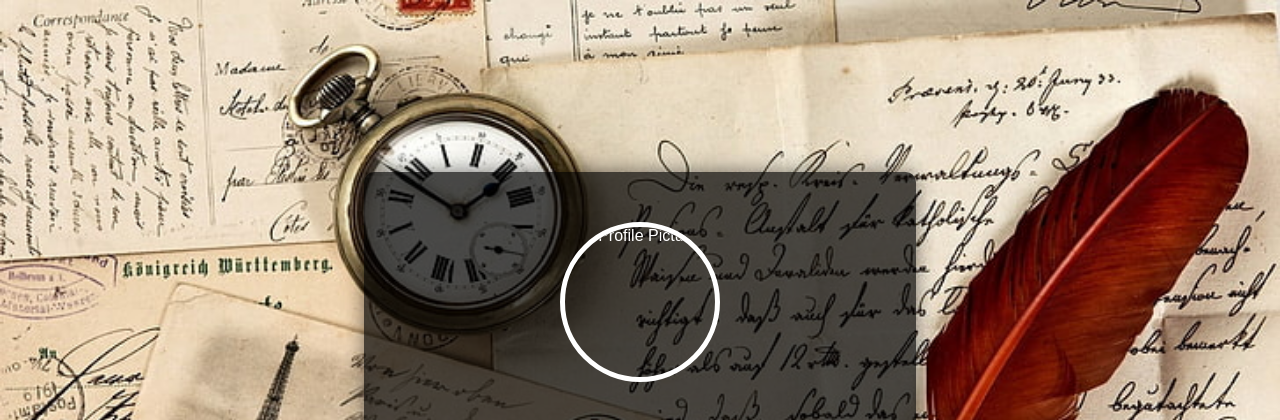
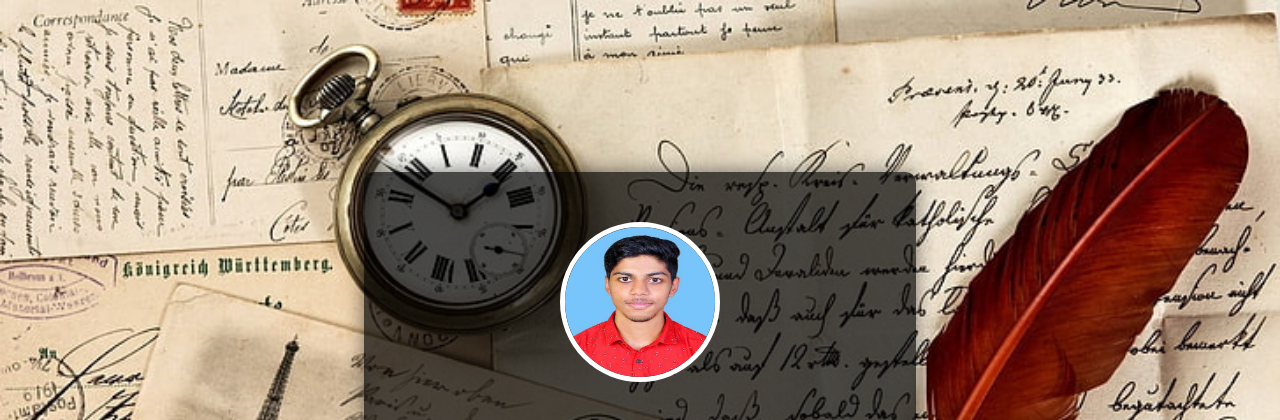
Before and after one commit to colinjoy63/colin, a plain HTML site: page index.html in a window 1280 px wide. Shown: the top 420 px of the page. Drawn offline with Linux system fonts and the light colour scheme.

Commit message:
Update index.html

```diff
--- a/index.html
+++ b/index.html
@@ -9,7 +9,7 @@
 <body>
     <div class="container">
         <div class="profile">
-            <img src="colin/ Photo1.jpg" alt="Profile Picture" class="profile-img">
+            <img src="Photo1.jpg" alt="Profile Picture" class="profile-img">
             <h1>Welcome to My Resume Page</h1>
         </div>
         <p>Click the button below to view my resume:</p>
```
